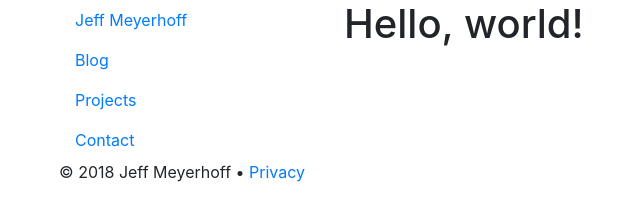
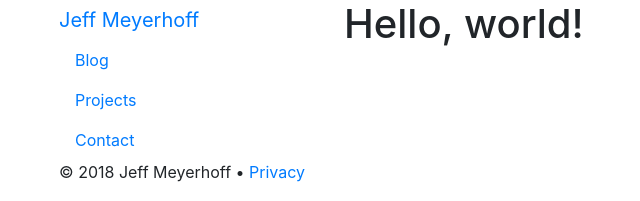
Before and after one commit to jeffington/jeffington.github.io, a Jekyll site: the page built from index.html, in a window 1280 px wide. Shown: the top 201 px of the page, without its empty margins (26-666 px from the left). Built offline with Jekyll 4.4.1, drawn with Linux system fonts in a browser that asks for light colours.

Commit message:
Updated side navigation

```diff
--- a/_includes/vertical_nav.html
+++ b/_includes/vertical_nav.html
@@ -1,7 +1,5 @@
+<a class="navbar-brand" href="#">Jeff Meyerhoff</a>
 <ul class="nav flex-column">
-  <li class="nav-item">
-    <a class="nav-link" href="/">Jeff Meyerhoff</a>
-  </li>
   <li class="nav-item">
     <a class="nav-link" href="/blog/">Blog</a>
   </li>
```
